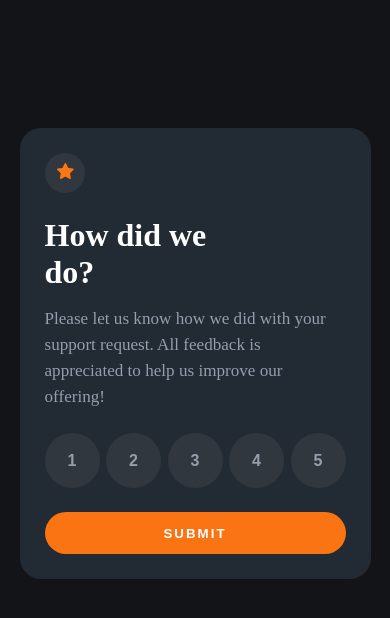
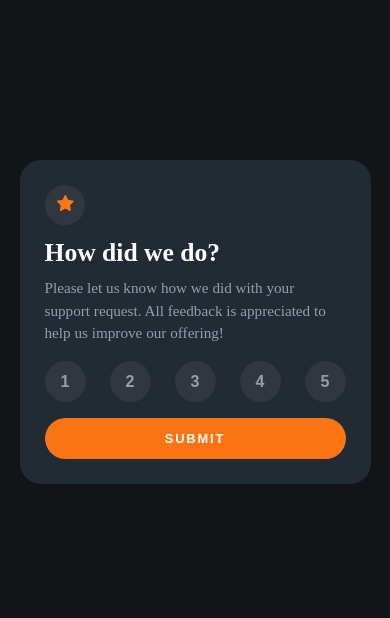
Before and after one commit to Klintend/interactive-rating-component-main, a plain HTML site: page index.html in a window 390 px wide. Drawn offline with Linux system fonts and the light colour scheme.

Commit message:
Added responsiveness to the style file

```diff
--- a/style.css
+++ b/style.css
@@ -128,9 +128,66 @@ padding: 0.4em 1.18em;
 
 
 .thank-para{
- font-size: 1.025rem;
+ font-size: 1.08rem;
  text-align: center;
  line-height: 1.45em;
   color: hsl(217, 12%, 63%);
   margin-top: -0.5em;
 }
+/* End of thank you state */
+
+
+/* MOBILE VERSION */
+@media (max-width: 690px){
+ /* mobile version for Rate state start */
+ .container{
+  margin-top: 10em;
+ }
+
+ .content {
+  gap: 1em;
+ }
+
+  .content-text{
+   font-size: 1.6rem;
+   margin-top: -0.1em;
+  }
+
+  .content-para{
+   font-size: 0.95rem;
+   width: 98%;
+  }
+
+  .number-btn{
+     background: hsl(214, 13%, 22%);
+      border-radius: 50%;
+      width: 41px;
+      height: 41px;
+      font-size: 1rem;
+      font-weight: bold;
+      color: hsl(217, 12%, 63%);
+      border: none;
+  }
+
+  .check-btn{
+   font-weight: bold;
+   font-size: 0.8rem;
+  }
+   /* end of rating state */
+
+
+ /* Mobile version for thank you state */
+  .svg-img{
+   filter: brightness(95%);
+  }
+ .selected{
+  padding: 0.4em 0.7em;
+ }
+ .selected h4{
+  filter: brightness(90%);
+  font-size: 1.17rem;
+ }
+  .thank-para{
+   font-size: 0.9rem;
+  }
+}
```
